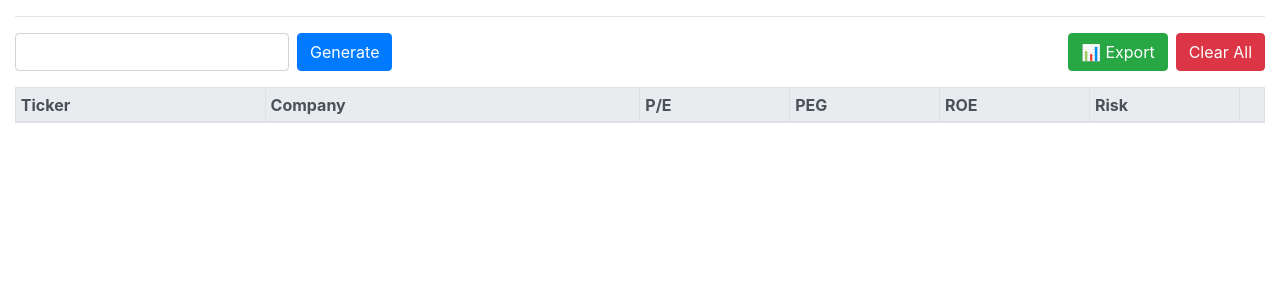
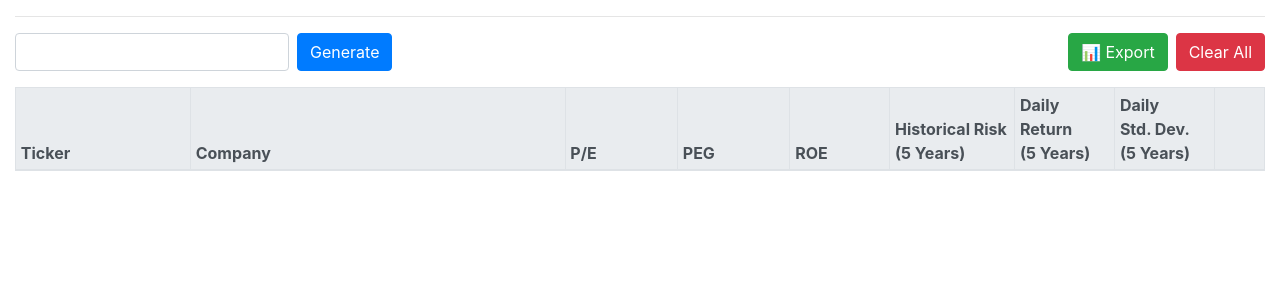
Before and after one commit to ari-butterfield/stock-calculator, a Flask app: page / in a window 1280 px wide. Shown: the part 69-369 px from the top of the page. Run offline with Flask 2, Linux system fonts and the light colour scheme; data comes from the database, SQL or seed files in the repository; data that the repository does not hold is empty; some libraries are stand-ins or nearby versions.

Commit message:
Added risk columns

```diff
--- a/models.py
+++ b/models.py
@@ -10,11 +10,13 @@ class Task(db.Model):
     pe = db.Column(db.Float, nullable=True)
     peg = db.Column(db.Float, nullable=True)
     roe = db.Column(db.Float, nullable=True)
+    daily_return = db.Column(db.Float, nullable=True)
+    daily_return_std = db.Column(db.Float, nullable=True)
     risk = db.Column(db.Float, nullable=True)
     date = db.Column(db.DateTime, default=datetime.utcnow)
 
     def __repr__(self):
-        return f"Task(visitor={self.visitor_uuid}, ticker={self.ticker}, company={self.company_name}, pe={self.pe}, peg={self.peg}, roe={self.roe}, risk={self.risk})"
+        return f"Task(visitor={self.visitor_uuid}, ticker={self.ticker}, company={self.company_name}, pe={self.pe}, peg={self.peg}, roe={self.roe}, daily_return={self.daily_return}, daily_return_std={self.daily_return_std}, risk={self.risk})"
 
 
 class Visitor(db.Model):
--- a/routes.py
+++ b/routes.py
@@ -67,21 +67,40 @@ def index():
         if pe and growth:
             peg = pe / (growth * 100)
 
-        # Compute historical risk: std dev of log daily returns over last 2 years
+        # Compute historical risk: std dev of log daily returns (kept as before)
         risk_val = None
+        daily_return_val = None
+        daily_return_std_val = None
         try:
-            hist = tk.history(period='2y', interval='1d')
+            hist = tk.history(period='5y', interval='1d')
             closes = []
             if hist is not None and not hist.empty and 'Close' in hist:
                 # convert to plain floats
                 closes = [float(x) for x in hist['Close'].dropna().tolist()]
             if len(closes) >= 3:
+                # log returns for historical risk (same approach as before)
                 log_returns = [math.log(closes[i] / closes[i-1]) for i in range(1, len(closes))]
                 # require at least two returns for sample stdev
                 if len(log_returns) >= 2:
                     risk_val = float(statistics.stdev(log_returns))
+
+            # arithmetic daily returns (5y) for mean and std dev
+            if len(closes) >= 2:
+                arith_returns = [(closes[i] / closes[i-1] - 1.0) for i in range(1, len(closes))]
+                if len(arith_returns) >= 1:
+                    try:
+                        daily_return_val = float(statistics.mean(arith_returns))
+                    except Exception:
+                        daily_return_val = None
+                if len(arith_returns) >= 2:
+                    try:
+                        daily_return_std_val = float(statistics.stdev(arith_returns))
+                    except Exception:
+                        daily_return_std_val = None
         except Exception:
             risk_val = None
+            daily_return_val = None
+            daily_return_std_val = None
 
         task = Task(
             ticker=ticker_input,
@@ -90,6 +109,8 @@ def index():
             peg=_safe_float(peg),
             roe=_safe_float(roe),
             risk=risk_val,
+            daily_return=_safe_float(daily_return_val),
+            daily_return_std=_safe_float(daily_return_std_val),
             visitor_uuid=visitor_uuid,
         )
         db.session.add(task)
@@ -154,7 +175,9 @@ def export_tasks():
             'P/E': t.pe if t.pe is not None else None,
             'PEG': t.peg if t.peg is not None else None,
             'ROE (%)': round(t.roe * 100, 2) if t.roe is not None else None,
-            'Risk': t.risk if t.risk is not None else None,
+            'Historical Risk (5Y)': t.risk if t.risk is not None else None,
+            'Daily Return (%)': round(t.daily_return * 100, 4) if t.daily_return is not None else None,
+            'Daily Return Std Dev (%)': round(t.daily_return_std * 100, 4) if t.daily_return_std is not None else None,
             'Date': t.date.isoformat() if t.date else '',
         })
 
--- a/templates/index.html
+++ b/templates/index.html
@@ -25,13 +25,15 @@
   <table class="table table-sm table-bordered">
     <thead class="thead-light">
       <tr>
-        <th style="width:20%">Ticker</th>
+        <th style="width:14%">Ticker</th>
         <th style="width:30%">Company</th>
-        <th style="width:12%">P/E</th>
-        <th style="width:12%">PEG</th>
-        <th style="width:12%">ROE</th>
-        <th style="width:12%">Risk</th>
-        <th style="width:10%"></th>
+        <th style="width:9%">P/E</th>
+        <th style="width:9%">PEG</th>
+        <th style="width:8%">ROE</th>
+        <th style="width:10%">Historical Risk<br>(5 Years)</th>
+        <th style="width:8%">Daily Return<br>(5 Years)</th>
+        <th style="width:8%">Daily<br>Std. Dev.<br>(5 Years)</th>
+        <th style="width:4%"></th>
       </tr>
     </thead>
     <tbody>
@@ -43,6 +45,8 @@
         <td>{% if task.peg is not none %}{{ '%.4f'|format(task.peg) }}{% endif %}</td>
         <td>{% if task.roe is not none %}{{ '%.2f'|format(task.roe * 100) }}%{% endif %}</td>
         <td>{% if task.risk is not none %}{{ '%.6f'|format(task.risk) }}{% endif %}</td>
+        <td>{% if task.daily_return is not none %}{{ '%.4f'|format(task.daily_return * 100) }}%{% endif %}</td>
+        <td>{% if task.daily_return_std is not none %}{{ '%.4f'|format(task.daily_return_std * 100) }}%{% endif %}</td>
         <td>
           <form method="post" style="display:inline-block;">
             {{ delete_forms[task.id].csrf_token }}
```
